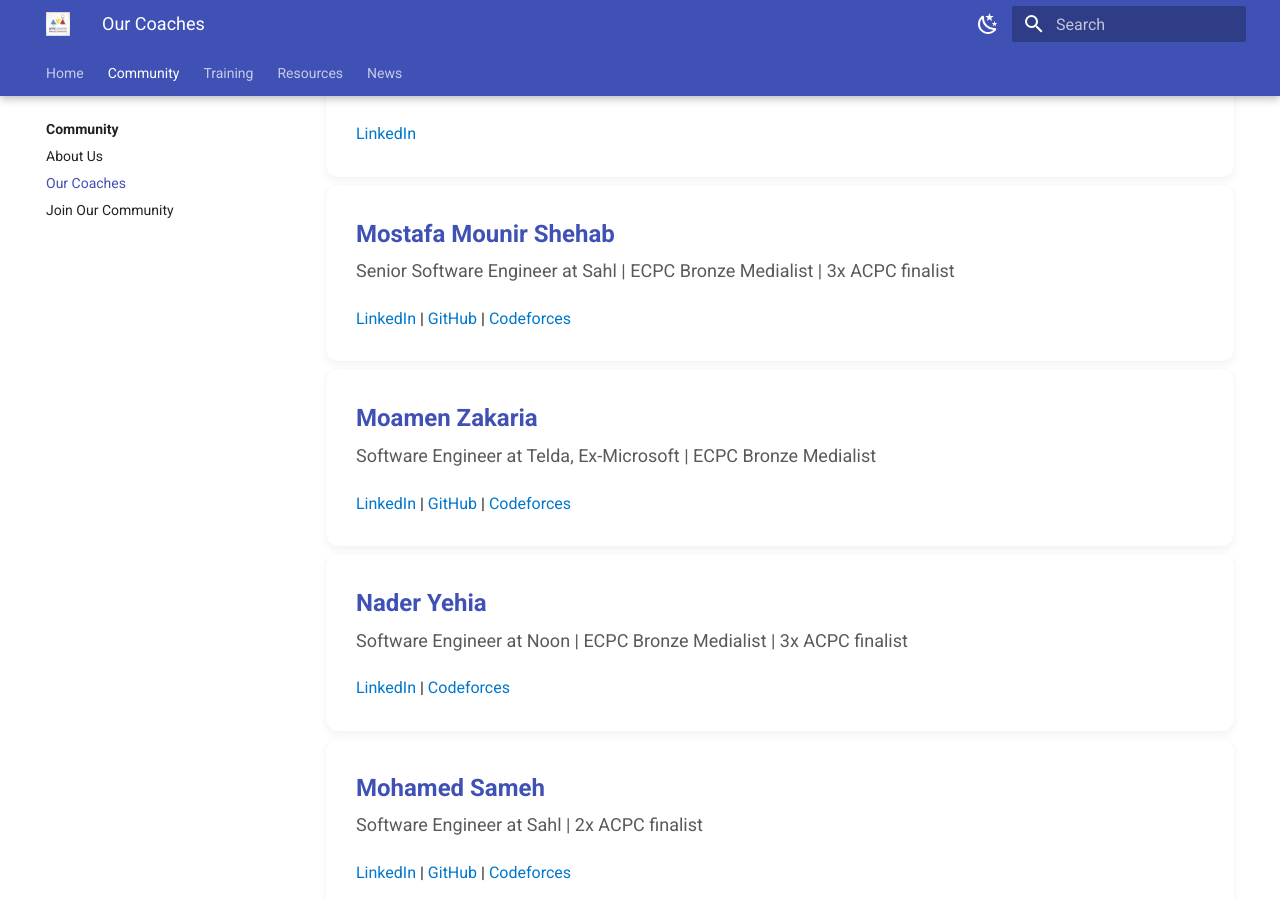
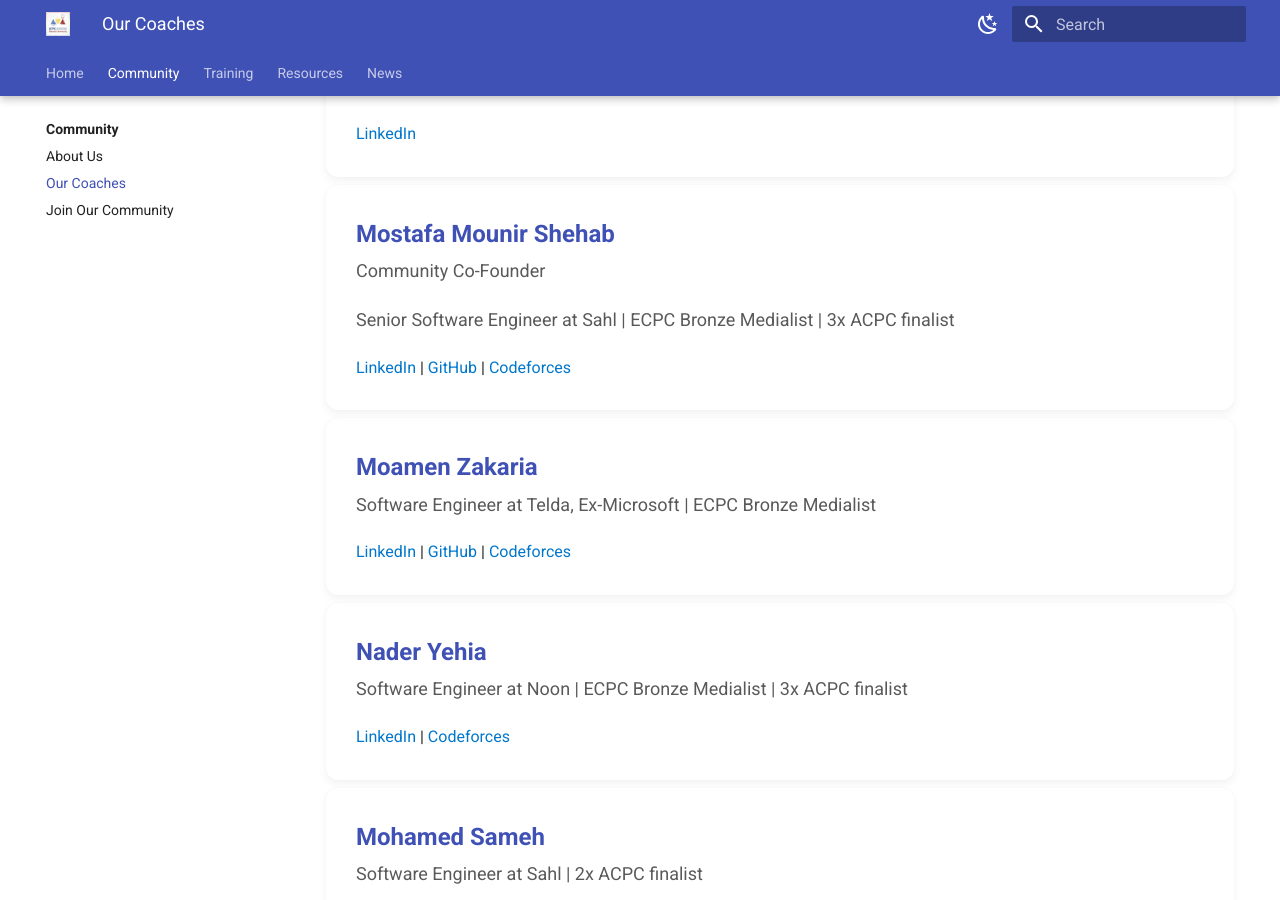
Before and after one commit to ICPC-Menofia/icpc-menofia.github.io, an MkDocs documentation site: the page built from docs/community/coaches.md, in a window 1280 px wide and 900 px high, scrolled down 877 px. Built offline with MkDocs 1.6.1 and Material for MkDocs 9.7.7, drawn with Linux system fonts in a browser that asks for light colours.

Commit message:
fix: update coaches.md

```diff
--- a/docs/community/coaches.md
+++ b/docs/community/coaches.md
@@ -21,6 +21,7 @@
     </li>
     <li id="mostafa-mounir-shehab">
         <strong>Mostafa Mounir Shehab</strong>
+        <small>Community Co-Founder</small>
         <small>Senior Software Engineer at Sahl | ECPC Bronze Medialist | 3x ACPC finalist</small>
         <a href="https://www.linkedin.com/in/mari000/" target="_blank">LinkedIn</a> |
         <a href="https://github.com/SuperMari000" target="_blank">GitHub</a> |
```
